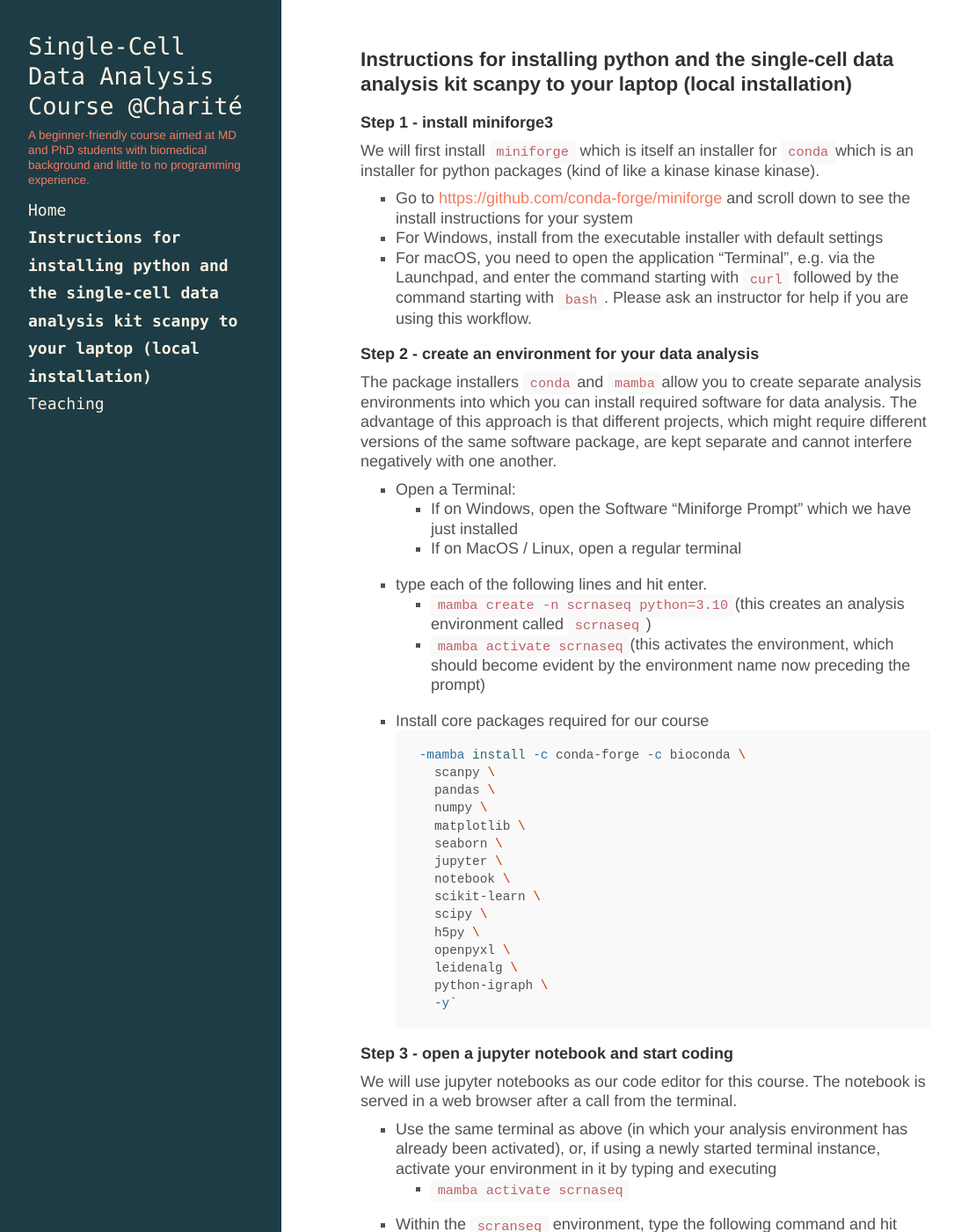
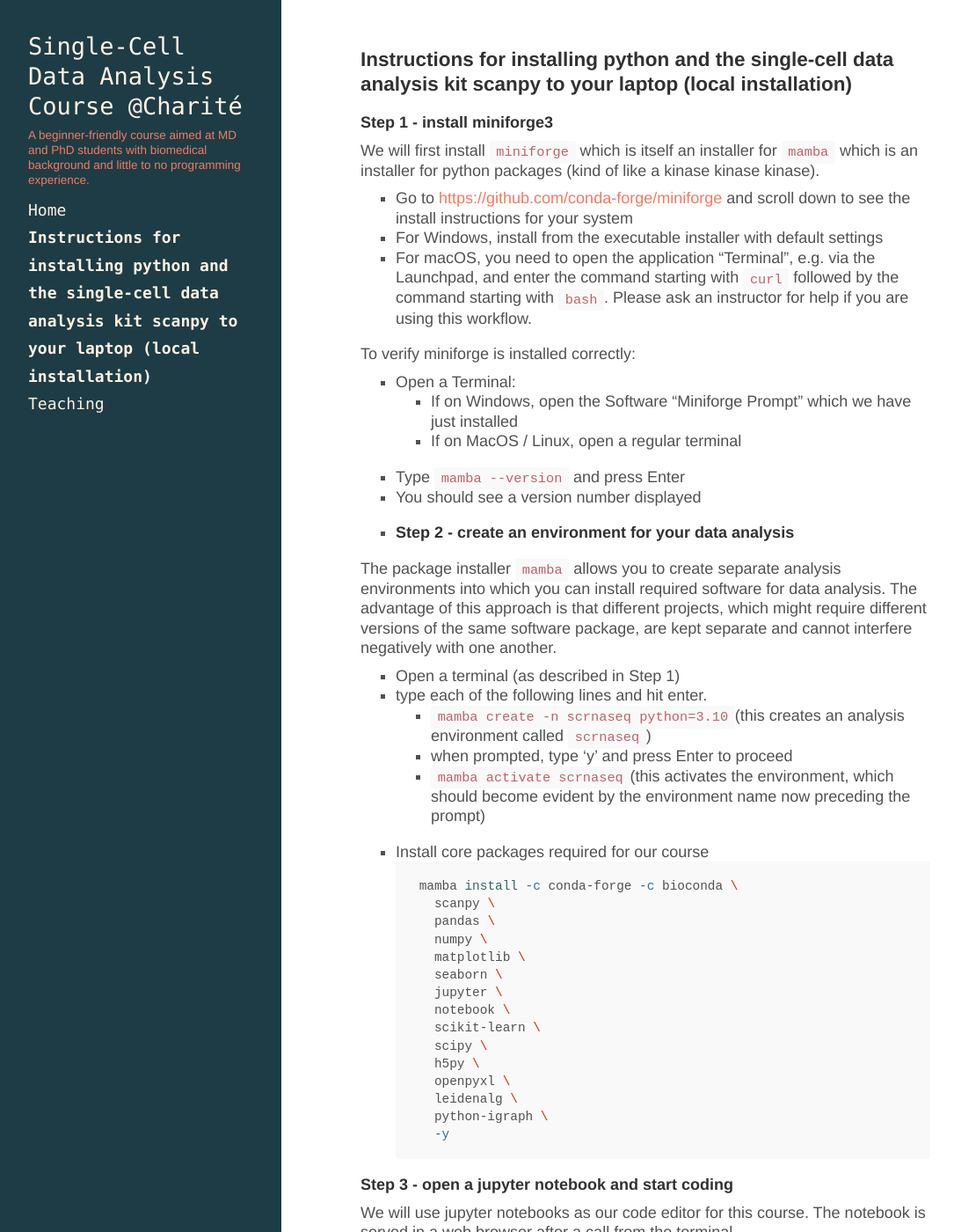
Before and after one commit to buchauer-lab/charite-sc-data-course, a Jekyll site: the page built from docs/installpython.md, in a window 1280 px wide and 1400 px high. Shown: the whole window at 88% size, without its empty margins (4-1089 px from the left). Built offline with Jekyll 4.4.1, drawn with Linux system fonts in a browser that asks for light colours; nearby versions of some CDN libraries; a style sheet for code colours, icons or effects is not loaded; our own code applies the rules of GitHub Pages for plain Markdown files.

Commit message:
python install

````diff
--- a/docs/installpython.md
+++ b/docs/installpython.md
@@ -7,23 +7,29 @@ permalink: /installpython/
 
 #### Step 1 - install miniforge3
 
-We will first install `miniforge` which is itself an installer for `conda`which is an installer for python packages (kind of like a kinase kinase kinase).
+We will first install `miniforge` which is itself an installer for `mamba` which is an installer for python packages (kind of like a kinase kinase kinase).
 - Go to [https://github.com/conda-forge/miniforge](https://github.com/conda-forge/miniforge) and scroll down to see the install instructions for your system
 - For Windows, install from the executable installer with default settings
 - For macOS, you need to open the application "Terminal", e.g. via the Launchpad, and enter the command starting with `curl` followed by the command starting with `bash`. Please ask an instructor for help if you are using this workflow.
 
-#### Step 2 - create an environment for your data analysis
-
-The package installers `conda`and `mamba`allow you to create separate analysis environments into which you can install required software for data analysis. The advantage of this approach is that different projects, which might require different versions of the same software package, are kept separate and cannot interfere negatively with one another.
+To verify miniforge is installed correctly:
 - Open a Terminal:
 	- If on Windows, open the Software "Miniforge Prompt" which we have just installed
 	- If on MacOS / Linux, open a regular terminal
+- Type `mamba --version` and press Enter
+- You should see a version number displayed
+-
+#### Step 2 - create an environment for your data analysis
+
+The package installer `mamba` allows you to create separate analysis environments into which you can install required software for data analysis. The advantage of this approach is that different projects, which might require different versions of the same software package, are kept separate and cannot interfere negatively with one another.
+- Open a terminal (as described in Step 1)
 - type each of the following lines and hit enter.
 	- `mamba create -n scrnaseq python=3.10`(this creates an analysis environment called `scrnaseq`)
+    - when prompted, type 'y' and press Enter to proceed
 	- `mamba activate scrnaseq`(this activates the environment, which should become evident by the environment name now preceding the prompt)
 - Install core packages required for our course
  ```bash
- -mamba install -c conda-forge -c bioconda \
+ mamba install -c conda-forge -c bioconda \
 	 scanpy \
 	 pandas \
 	 numpy \
@@ -37,7 +43,7 @@ The package installers `conda`and `mamba`allow you to create separate analysis e
 	 openpyxl \
 	 leidenalg \
 	 python-igraph \
-	 -y`
+	 -y
 ```
 
 #### Step 3 - open a jupyter notebook and start coding
@@ -45,7 +51,7 @@ The package installers `conda`and `mamba`allow you to create separate analysis e
 We will use jupyter notebooks as our code editor for this course. The notebook is served in a web browser after a call from the terminal.
 - Use the same terminal as above (in which your analysis environment has already been activated), or, if using a newly started terminal instance, activate your environment in it by typing and executing
 	- `mamba activate scrnaseq`
-- Within the `scranseq` environment, type the following command and hit enter
+- Within the `scrnaseq` environment, type the following command and hit enter
 	- `jupyter notebook`
 - A link containing `localhost` will be displayed - copy this link into the address line of a web browser of your choice and hit enter
 - Your notebook will open and you can enter text and code into its entry fields, so called "cells". In order to test basic functionality, copy the code below into the frist cell and execute it (by clicking the small "Play" button in the line just above the cell).
````
